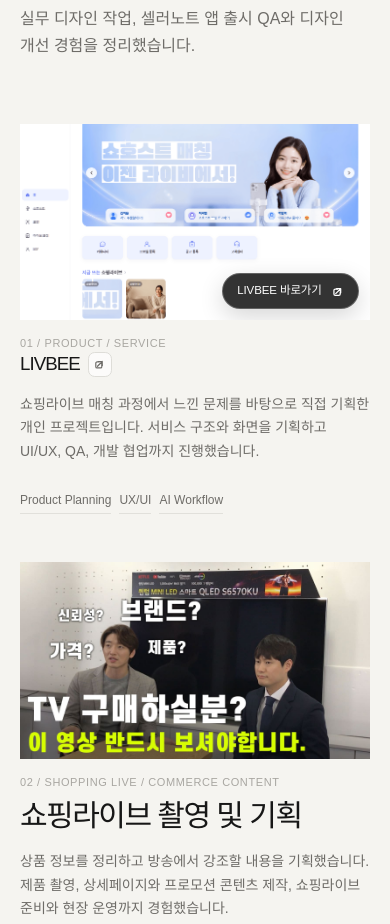
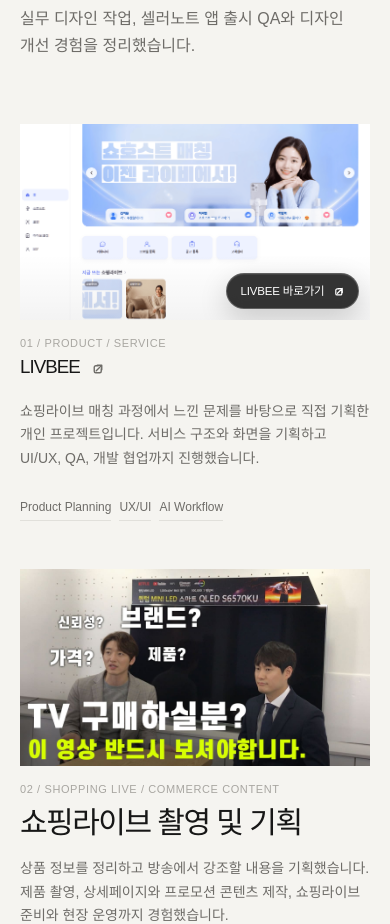
Before and after one commit to livee0322/taewoong-portfolio, a Next.js app: page / in a window 390 px wide. Shown: the part 1882-2806 px from the top of the page. Built offline with nearby package versions, Linux system fonts and the light colour scheme; no server answers; the database is empty.

Commit message:
polish: refine LIVBEE external link interactions

```diff
--- a/src/components/project/ProjectCard.module.css
+++ b/src/components/project/ProjectCard.module.css
@@ -2,16 +2,24 @@
   position: relative;
   display: block;
   overflow: hidden;
+  cursor: pointer;
+}
+
+.livbeeMediaLink::after {
+  position: absolute;
+  inset: auto 0 0;
+  height: 34%;
+  z-index: 1;
+  pointer-events: none;
+  content: "";
+  background: linear-gradient(to top, rgb(0 0 0 / 0.12), transparent);
+  opacity: 0.38;
+  transition: opacity var(--motion-base) var(--ease-out);
 }
 
 .livbeeMediaLink :global(.media-real-image) {
+  transform-origin: center;
   transition: transform var(--motion-slow) var(--ease-out), filter var(--motion-base) var(--ease-out);
-}
-
-.livbeeMediaLink:hover :global(.media-real-image),
-.livbeeMediaLink:focus-visible :global(.media-real-image) {
-  transform: scale(1.018);
-  filter: brightness(0.97);
 }
 
 .mediaCta {
@@ -20,90 +28,140 @@
   bottom: 1rem;
   z-index: 3;
   display: inline-flex;
+  min-height: 2.5rem;
   align-items: center;
-  gap: 0.55rem;
-  padding: 0.72rem 0.95rem 0.72rem 1.05rem;
-  border: 1px solid color-mix(in srgb, white 24%, transparent);
+  gap: 0.6rem;
+  padding: 0.68rem 0.82rem 0.68rem 1rem;
+  border: 1px solid rgb(255 255 255 / 0.22);
   border-radius: 999px;
-  color: white;
-  background: color-mix(in srgb, #171717 88%, transparent);
-  box-shadow: 0 8px 24px rgb(0 0 0 / 0.16);
-  backdrop-filter: blur(8px);
+  color: #fff;
+  background: rgb(23 23 23 / 0.88);
+  box-shadow: inset 0 1px rgb(255 255 255 / 0.08), 0 10px 28px rgb(0 0 0 / 0.18);
+  backdrop-filter: blur(10px) saturate(120%);
+  -webkit-backdrop-filter: blur(10px) saturate(120%);
   font-size: 0.78rem;
   font-weight: 500;
   line-height: 1;
-  letter-spacing: -0.01em;
-  transition: transform var(--motion-base) var(--ease-out), background-color var(--motion-fast) var(--ease-out);
+  letter-spacing: -0.015em;
+  white-space: nowrap;
+  transition: transform var(--motion-base) var(--ease-out), background-color var(--motion-fast) var(--ease-out), box-shadow var(--motion-base) var(--ease-out);
 }
 
 .mediaCta svg {
-  width: 0.9rem;
-  height: 0.9rem;
+  width: 0.95rem;
+  height: 0.95rem;
+  flex: 0 0 auto;
   transition: transform var(--motion-base) var(--ease-out);
 }
 
-.livbeeMediaLink:hover .mediaCta,
+.livbeeMediaLink:focus-visible {
+  outline: none;
+  box-shadow: inset 0 0 0 2px var(--color-text);
+}
+
 .livbeeMediaLink:focus-visible .mediaCta {
   background: #171717;
   transform: translateY(-2px);
+  box-shadow: inset 0 1px rgb(255 255 255 / 0.08), 0 14px 34px rgb(0 0 0 / 0.22);
 }
 
-.livbeeMediaLink:hover .mediaCta svg,
 .livbeeMediaLink:focus-visible .mediaCta svg {
-  transform: translate(2px, -2px);
+  transform: translate(1.5px, -1.5px);
 }
 
 .titleRow {
   display: inline-flex;
   align-items: center;
-  gap: 0.48rem;
+  gap: 0.35rem;
 }
 
 .titleLink {
   display: inline-grid;
-  width: 1.65rem;
-  height: 1.65rem;
+  width: 2.25rem;
+  height: 2.25rem;
   flex: 0 0 auto;
   place-items: center;
-  border: 1px solid var(--color-border);
-  border-radius: 0.42rem;
   color: var(--color-muted);
-  background: color-mix(in srgb, var(--color-surface) 65%, transparent);
-  transition: color var(--motion-fast) var(--ease-out), border-color var(--motion-fast) var(--ease-out), background-color var(--motion-fast) var(--ease-out), transform var(--motion-base) var(--ease-out);
+  border-radius: 999px;
+  background: transparent;
+  transition: color var(--motion-fast) var(--ease-out), background-color var(--motion-fast) var(--ease-out), transform var(--motion-base) var(--ease-out);
 }
 
 .titleLink svg {
-  width: 0.86rem;
-  height: 0.86rem;
+  width: 1.08rem;
+  height: 1.08rem;
+  transition: transform var(--motion-base) var(--ease-out);
 }
 
 .titleLink:hover,
 .titleLink:focus-visible {
-  color: var(--color-surface);
-  border-color: var(--color-text);
-  background: var(--color-text);
-  transform: translate(1px, -1px);
+  color: var(--color-text);
+  background: color-mix(in srgb, var(--color-text) 6%, transparent);
+}
+
+.titleLink:hover svg,
+.titleLink:focus-visible svg {
+  transform: translate(1.5px, -1.5px);
+}
+
+@media (hover: hover) {
+  .livbeeMediaLink:hover :global(.media-real-image) {
+    transform: scale(1.014);
+    filter: brightness(0.985);
+  }
+
+  .livbeeMediaLink:hover::after {
+    opacity: 0.55;
+  }
+
+  .livbeeMediaLink:hover .mediaCta {
+    background: #171717;
+    transform: translateY(-2px);
+    box-shadow: inset 0 1px rgb(255 255 255 / 0.08), 0 14px 34px rgb(0 0 0 / 0.22);
+  }
+
+  .livbeeMediaLink:hover .mediaCta svg {
+    transform: translate(1.5px, -1.5px);
+  }
 }
 
 @media (max-width: 700px) {
   .mediaCta {
     right: 0.7rem;
     bottom: 0.7rem;
-    padding: 0.62rem 0.8rem 0.62rem 0.9rem;
+    min-height: 2.25rem;
+    gap: 0.5rem;
+    padding: 0.6rem 0.72rem 0.6rem 0.86rem;
     font-size: 0.72rem;
   }
 
+  .mediaCta svg {
+    width: 0.86rem;
+    height: 0.86rem;
+  }
+
+  .titleRow {
+    gap: 0.2rem;
+  }
+
   .titleLink {
-    width: 1.55rem;
-    height: 1.55rem;
+    width: 2rem;
+    height: 2rem;
+  }
+
+  .titleLink svg {
+    width: 1rem;
+    height: 1rem;
   }
 }
 
 @media (prefers-reduced-motion: reduce) {
+  .livbeeMediaLink::after,
   .livbeeMediaLink :global(.media-real-image),
   .mediaCta,
   .mediaCta svg,
-  .titleLink {
+  .titleLink,
+  .titleLink svg {
     transition: none;
   }
 }
```
